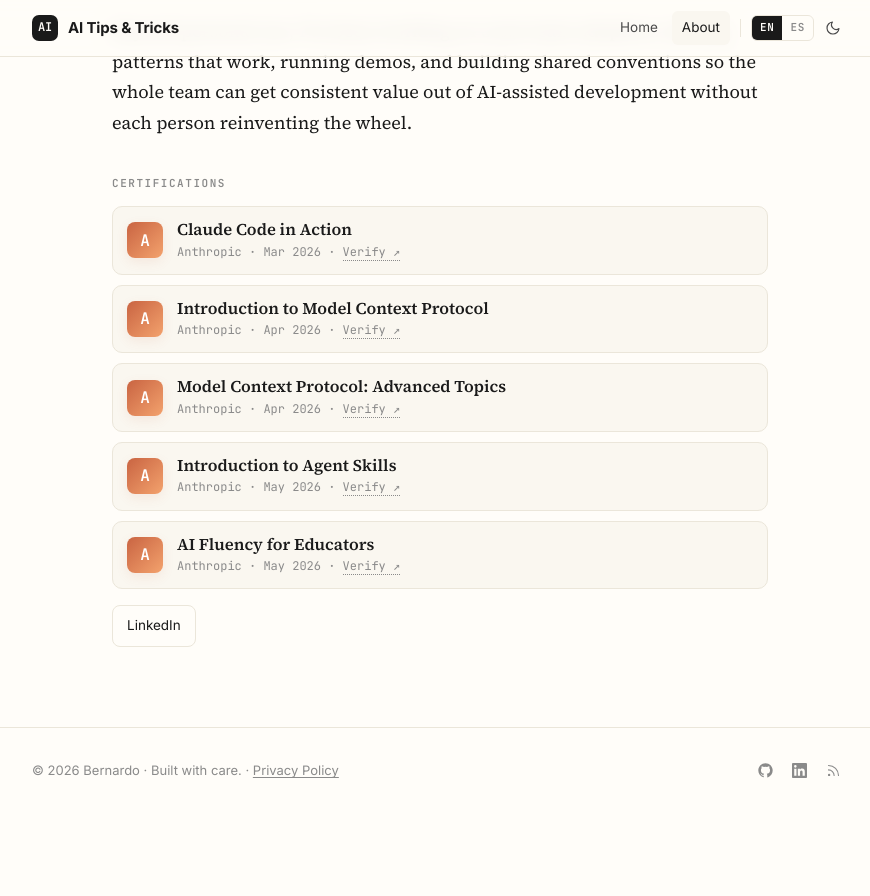
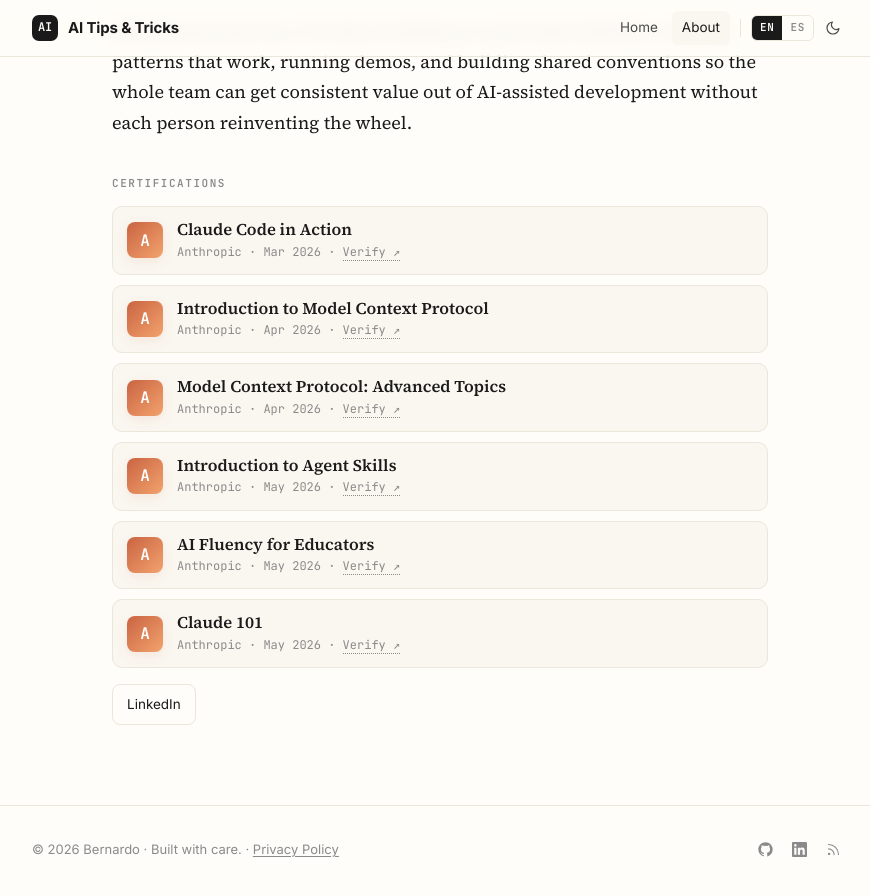
Before and after one commit to bernardosecades/bernardosecades.github.io, a Jekyll site: the page built from en/about.md, in a window 1280 px wide and 900 px high, scrolled down 559 px. Shown: the top 896 px of the window, without its empty margins (200-1070 px from the left). Built offline with Jekyll 4.4.1, drawn with Linux system fonts in a browser that asks for light colours; before the commit the page ends 1381 px from its top, so only the background shows below that.

Commit message:
New certificate

```diff
--- a/en/about.md
+++ b/en/about.md
@@ -55,6 +55,13 @@
           <span class="cert-sub">Anthropic · May 2026 · <a href="https://verify.skilljar.com/c/gsdr8gpt8fbm" target="_blank" rel="noopener">Verify ↗</a></span>
         </div>
       </li>
+      <li class="cert-item">
+        <span class="cert-badge" aria-hidden="true">A</span>
+        <div class="cert-meta">
+          <a class="cert-title" href="https://verify.skilljar.com/c/4bt8c9b6cg6j" target="_blank" rel="noopener">Claude 101</a>
+          <span class="cert-sub">Anthropic · May 2026 · <a href="https://verify.skilljar.com/c/4bt8c9b6cg6j" target="_blank" rel="noopener">Verify ↗</a></span>
+        </div>
+      </li>
     </ul>
   </section>
 
```
Also changed, not shown: es/about.md (+7 -0 lines).
